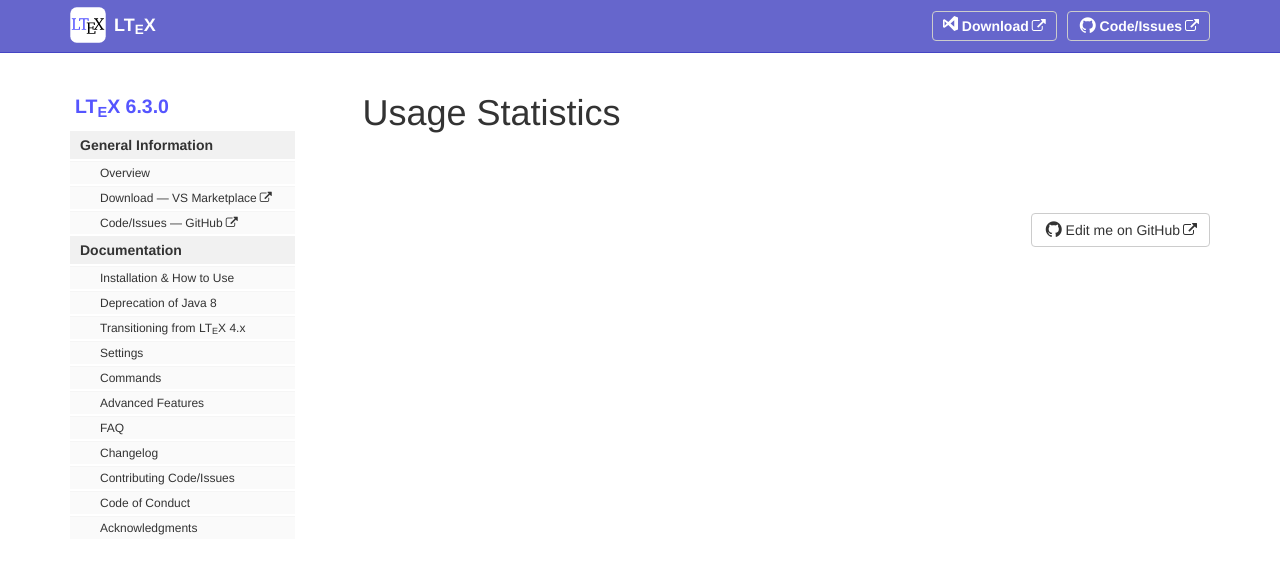
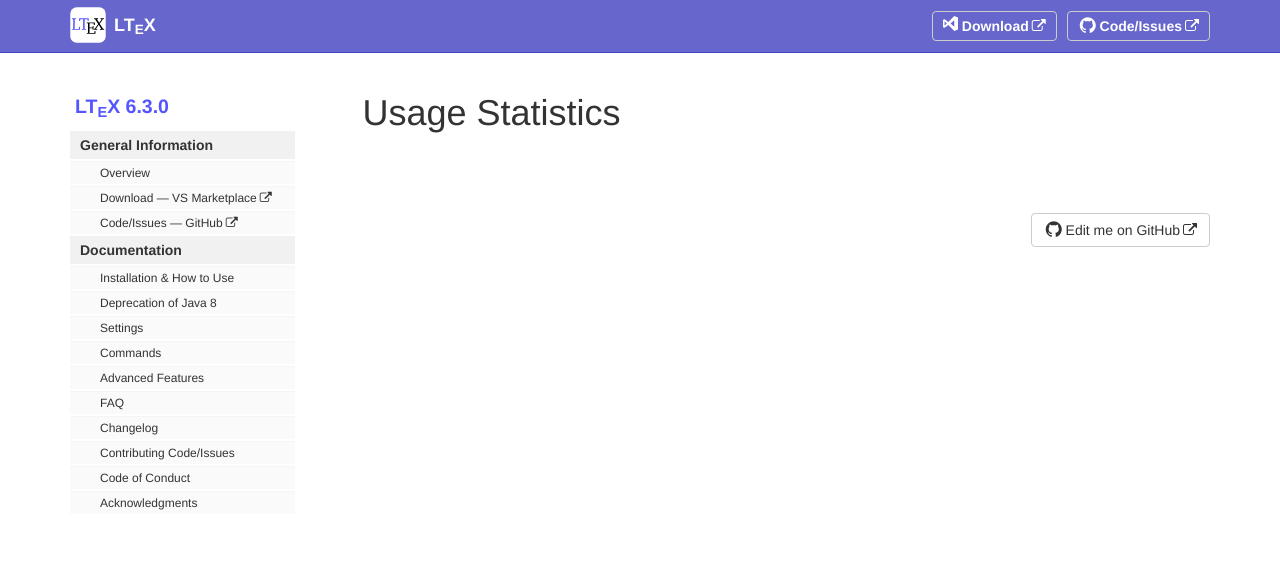
Before and after one commit to valentjn/vscode-ltex, a Jekyll site: the page built from pages/stats.md, in a window 1280 px wide. Shown: the top 574 px of the page. Built offline with Jekyll 4.4.1, drawn with Linux system fonts in a browser that asks for light colours.

Commit message:
Remove LTeX 4.x page from sidebar

```diff
--- a/_data/sidebars/sidebar.yml
+++ b/_data/sidebars/sidebar.yml
@@ -25,9 +25,6 @@
           - title: "Deprecation of Java 8"
             url: "/docs/deprecation-of-java-8.html"
             output: "web"
-          - title: "Transitioning from LT<sub>E</sub>X 4.x"
-            url: "/docs/transitioning-from-ltex-4x.html"
-            output: "web"
           - title: "Settings"
             url: "/docs/settings.html"
             output: "web"
```
